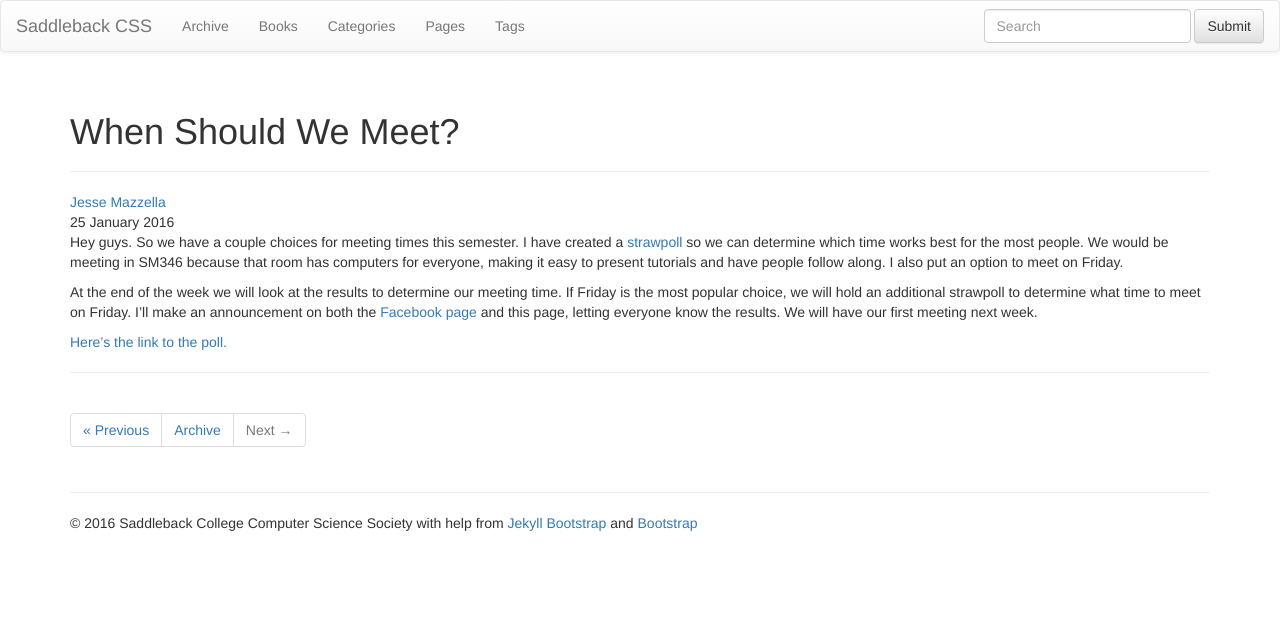
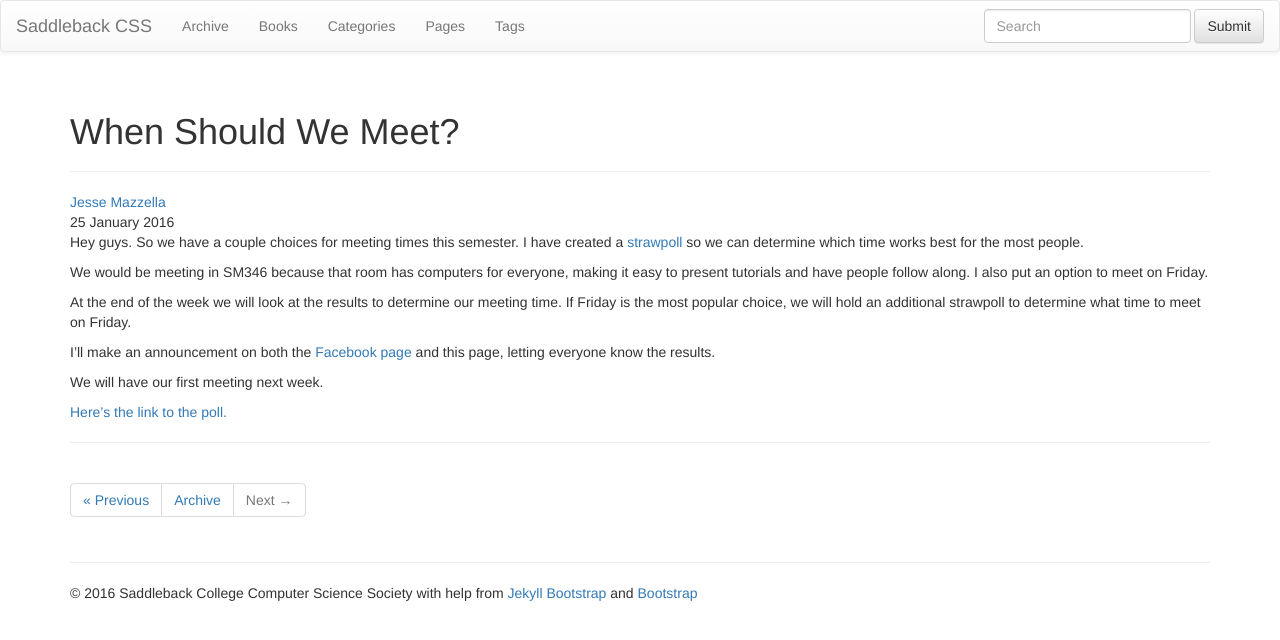
Before and after one commit to SaddlebackCSS/SaddlebackCSS.github.io, a Jekyll site: the page built from _posts/admin/2016-01-25-meeting-time-poll.md, in a window 1280 px wide. Shown: the top 640 px of the page. Built offline with Jekyll 4.4.1, drawn with Linux system fonts in a browser that asks for light colours; nearby versions of some CDN libraries; library files that are not in the unit come from our copies; part of the change alters nothing that is shown.

```diff
--- a/_posts/admin/2016-01-25-meeting-time-poll.md
+++ b/_posts/admin/2016-01-25-meeting-time-poll.md
@@ -11,13 +11,16 @@ tags: []
 {% include JB/setup %}
 
 Hey guys. So we have a couple choices for meeting times this semester.
-I have created a [strawpoll](strawpoll.me/6659198) so we can determine which time works best for the most people.
+I have created a [strawpoll](http://strawpoll.me/6641968) so we can determine which time works best for the most people.
+
 We would be meeting in SM346 because that room has computers for everyone, making it easy to present tutorials and have people follow along.
 I also put an option to meet on Friday.
 
 At the end of the week we will look at the results to determine our meeting time.
 If Friday is the most popular choice, we will hold an additional strawpoll to determine what time to meet on Friday.
+
 I'll make an announcement on both the [Facebook page](https://www.facebook.com/groups/SaddlebackCollegeCSS) and this page, letting everyone know the results.
+
 We will have our first meeting next week.
 
-[Here's the link to the poll.](strawpoll.me/6649198)
+[Here's the link to the poll.](http://strawpoll.me/6641968)
```
